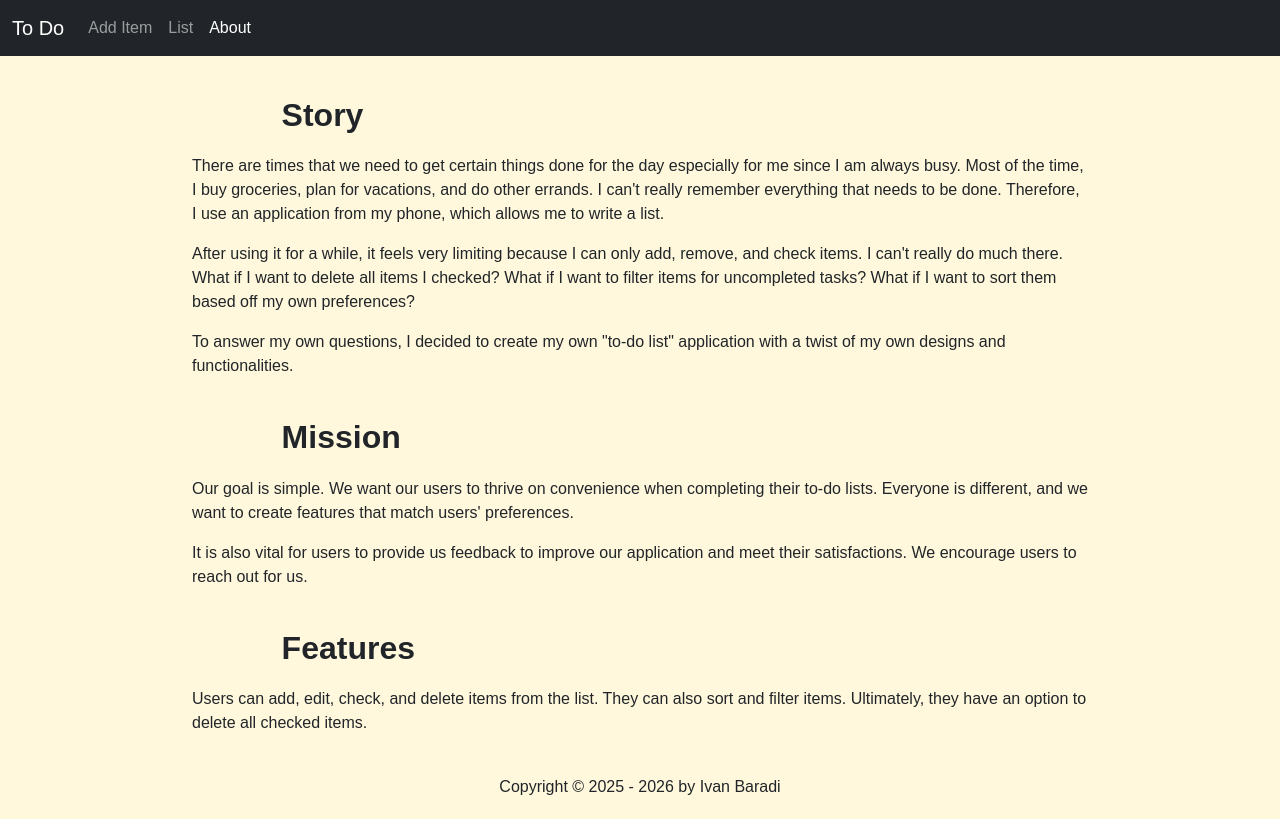
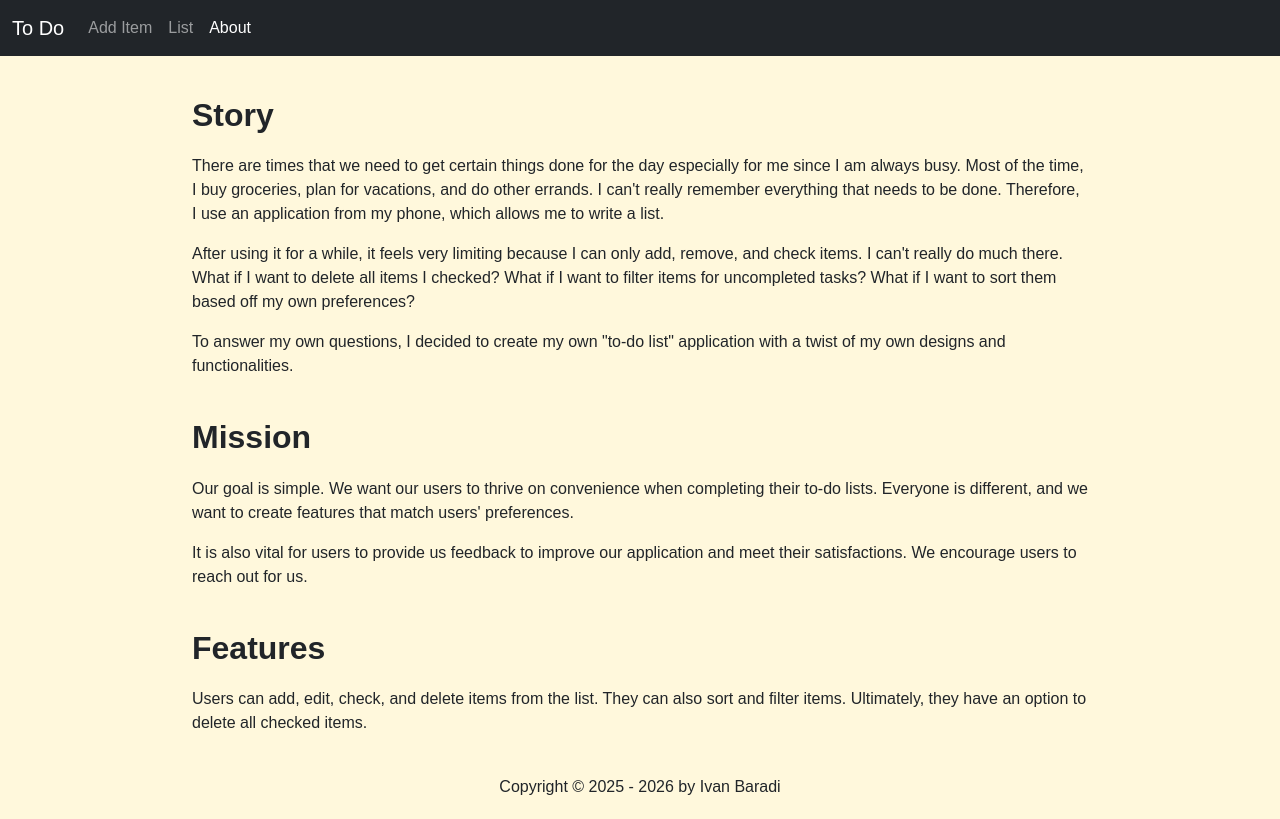
Before and after one commit to ivanbaradi/to-do, a React (Create React App) app: page /about in a window 1280 px wide. Built offline with nearby package versions, Linux system fonts and the light colour scheme; a web font is replaced by a local one.

Commit message:
positioned footer at the bottom of scalable web pages

```diff
--- a/public/styles.css
+++ b/public/styles.css
@@ -16,14 +16,17 @@ form {
     margin: 30px auto;
 }
 
+.app{
+    min-height: 100dvh;
+    grid-template-rows: auto 1fr auto;
+}
+
 .title{
     font-weight: 600;
     font-size: 32px;
-    width: 80%;
-    margin: 0 auto;
 }
 
-.sub-content, .title, form {
+.content, .sub-content, .title, form {
     margin-bottom: 40px;
 }
 
--- a/src/App.js
+++ b/src/App.js
@@ -10,6 +10,7 @@ import AddItem from './pages/AddItem';
 export default function App() {
 
   return (
+    <div className='app d-grid'>
       <ListProvider>
           <NavBar />
           <Routes>
@@ -20,5 +21,6 @@ export default function App() {
           </Routes>
           <Footer />
       </ListProvider>
+    </div>
   )
 }
```
Lines whose indentation alone changed are shown as unchanged.
